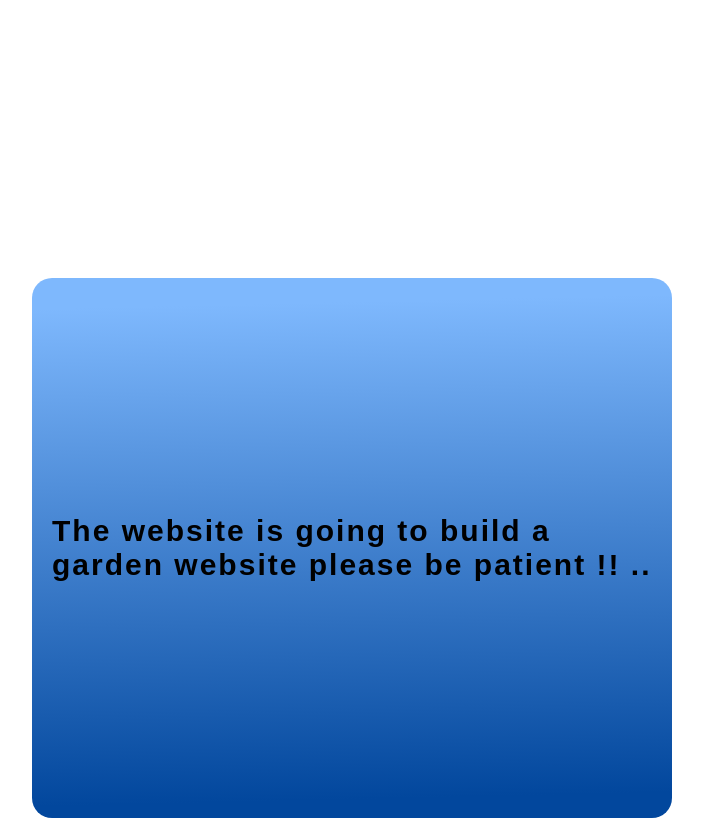
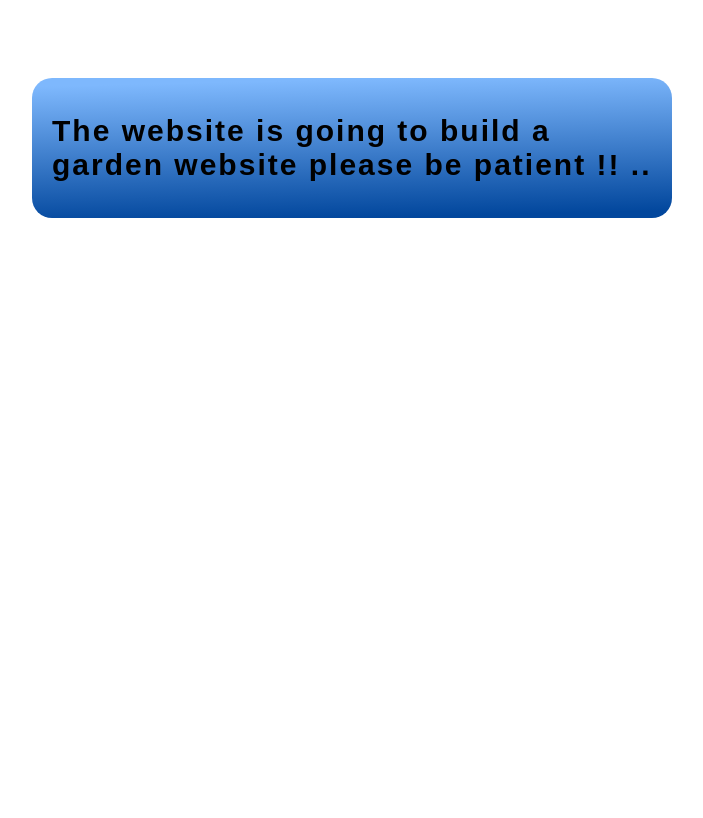
Before and after one commit to devil200120/devil200120.github.io, a plain HTML site: page index.html in a window 1280 px wide. Shown: the whole page, without its empty margins (296-999 px from the left). Drawn offline with Linux system fonts and the light colour scheme.

Commit message:
Update index.html

```diff
--- a/index.html
+++ b/index.html
@@ -12,7 +12,7 @@
 <style>
     div{
         background-image: linear-gradient( 178.7deg,  rgba(126,184,253,1) 5.6%, rgba(2,71,157,1) 95.3% );
-        height: 500px;
+        height: 100px;
         width: 600px;
         transform: translate(50%,50%);
         display: flex;
```
